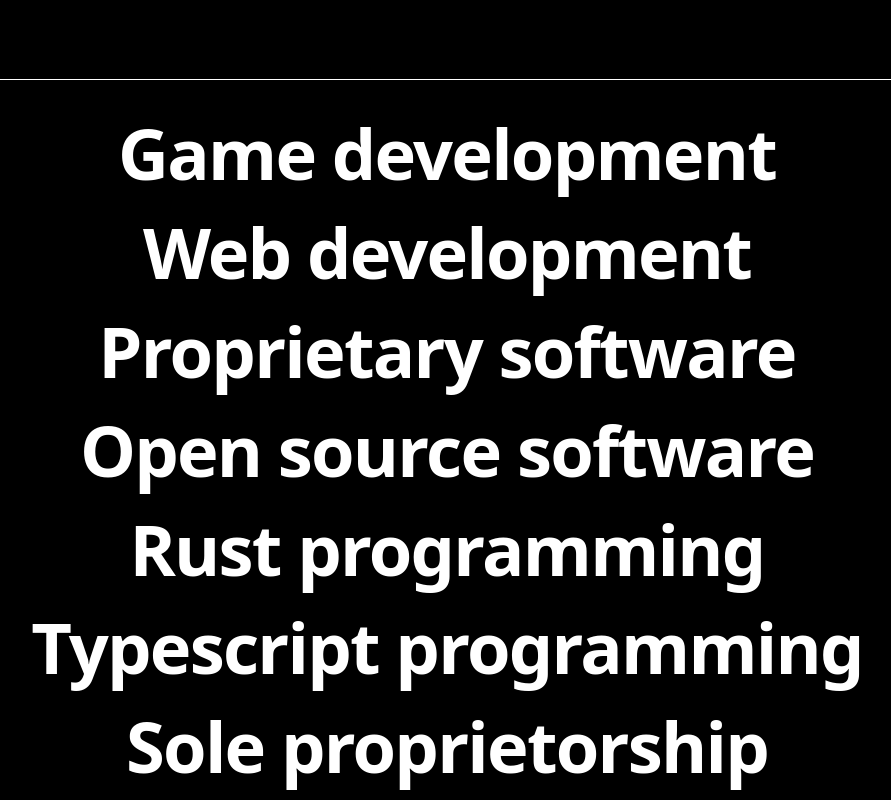
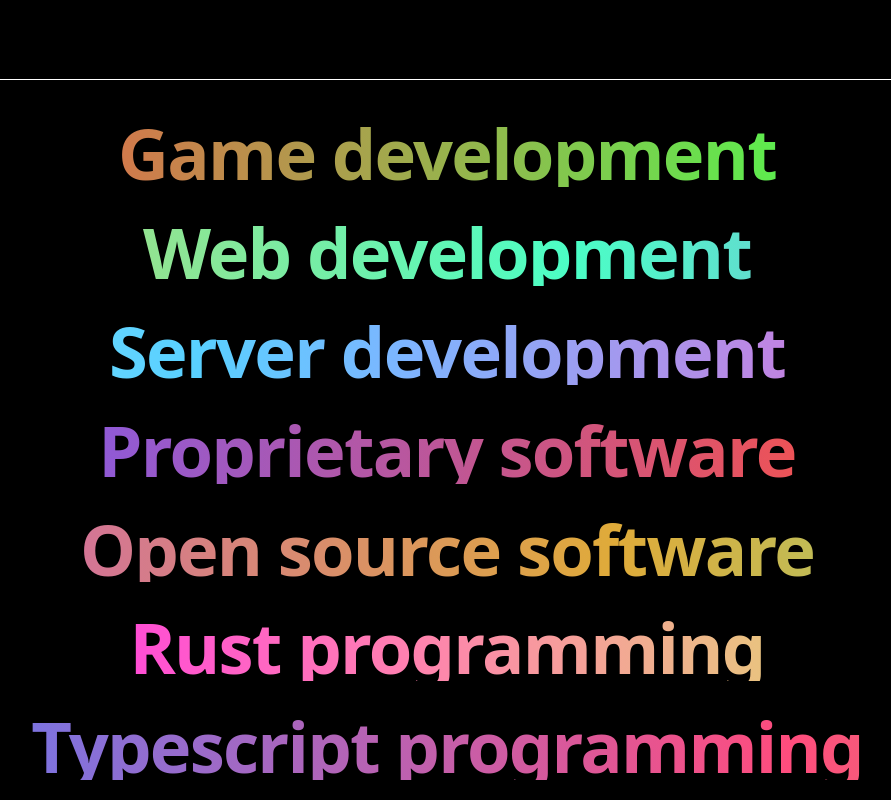
Before and after one commit to Gistyr/gistyr.dev, a Next.js app: page / in a window 1280 px wide. Shown: the top 800 px of the page, without its empty margins (193-1084 px from the left). Built offline with nearby package versions, Linux system fonts and the light colour scheme.

Commit message:
Chromatic text

```diff
--- a/src/app/globals.css
+++ b/src/app/globals.css
@@ -26,4 +26,25 @@
   margin: 0;
 }
 
+/* Animated chromatic gradient text */
+.chromatic-line {
+  /* Gradient is clipped into the text */
+  color: transparent;
+  -webkit-text-fill-color: transparent;
+  -webkit-background-clip: text;
+  background-clip: text;
+
+  /* Smooth animated movement */
+  background-size: 300% 300%;
+  animation: chromaMove 7s ease-in-out infinite;
+  will-change: background-position, filter;
+}
+
+/* Motion: slide the gradient around */
+@keyframes chromaMove {
+  0%   { background-position: 0% 50%; filter: hue-rotate(0deg); }
+  50%  { background-position: 100% 50%; filter: hue-rotate(25deg); }
+  100% { background-position: 0% 50%; filter: hue-rotate(0deg); }
+}
+
 /*///////// END OF FILE /////////*/
--- a/src/app/page.tsx
+++ b/src/app/page.tsx
@@ -18,6 +18,7 @@
 const LINES: string[] = [
   "Game development",
   "Web development",
+  "Server development",
   "Proprietary software",
   "Open source software",
   "Rust programming",
@@ -31,28 +32,42 @@
 export default function Home() {
   return (
     <main className="mx-[10%] min-h-[90vh]">
-      {/* small buffer below header */}
       <div className="h-10" />
-
-      {/* main content */}
       <div className="flex flex-col items-center text-center">
         <div className="w-full max-w-5xl flex flex-col gap-8">
-          {LINES.map((line) => (
+          {LINES.map((line, i) => {
+            const h1 = (i * 37) % 360;
+            const h2 = (h1 + 120) % 360;
+            const h3 = (h1 + 240) % 360;
+            return (
               <h1
                 key={line}
                 className="
+                  chromatic-line
                   whitespace-nowrap
                   font-semibold
                   tracking-tight
                   leading-[0.95]
                   text-[clamp(2.25rem,5.5vw,4.75rem)]
                 "
+                style={{
+                  backgroundImage: `linear-gradient(90deg,
+                    hsl(${h1} 100% 65%),
+                    hsl(${h2} 100% 65%),
+                    hsl(${h3} 100% 65%),
+                    hsl(${h1} 100% 65%)
+                  )`,
+                  animationDuration: `${6 + (i % 5)}s`,
+                  animationDelay: `${-0.35 * i}s`,
+                }}
               >
                 {line}
               </h1>
-          ))}
+            );
+          })}
         </div>
       </div>
+      <div className="h-10" />
     </main>
   );
 }
```
Lines whose indentation alone changed are shown as unchanged.
